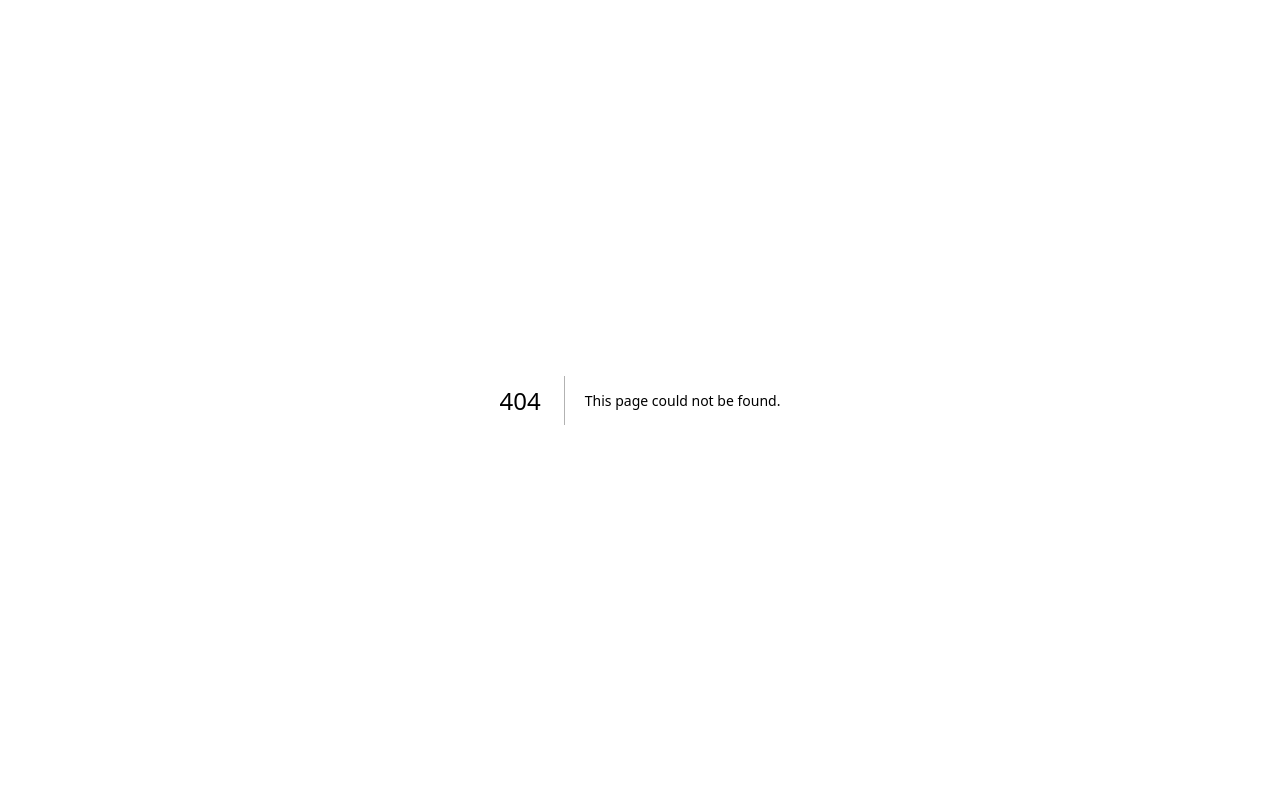
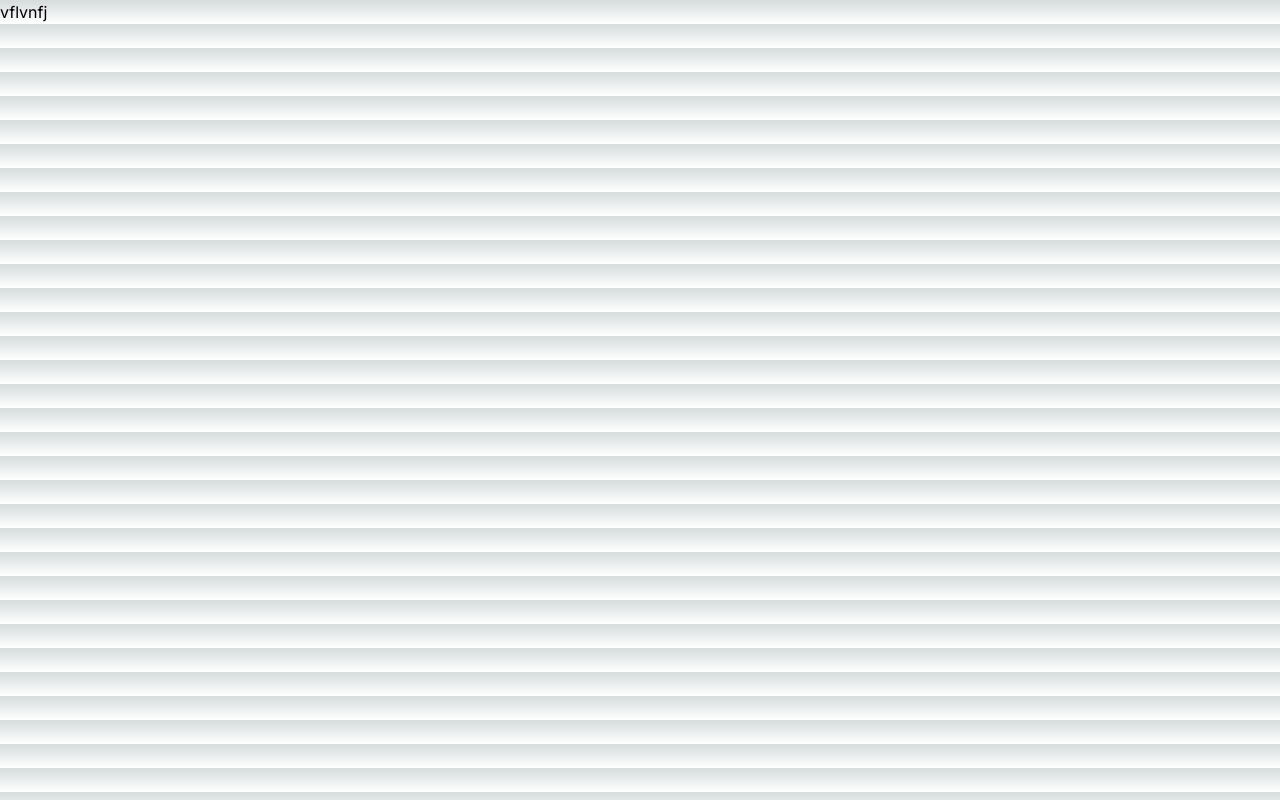
Before and after one commit to HimanshuJain04/Leetcode-clone, a Next.js app: page /auth/login in a window 1280 px wide. Before the commit this address had no page. Built offline with nearby package versions, Linux system fonts and the light colour scheme.

Commit message:
File Structure update

```diff
--- /dev/null
+++ b/src/app/auth/login/page.jsx
@@ -0,0 +1,11 @@
+import React from 'react'
+
+const LoginPage = () => {
+  return (
+    <div>
+      vflvnfj
+    </div>
+  )
+}
+
+export default LoginPage
--- /dev/null
+++ b/src/app/auth/signup/page.jsx
@@ -0,0 +1,11 @@
+import React from 'react'
+
+const SignupPage = () => {
+    return (
+        <div>
+
+        </div>
+    )
+}
+
+export default SignupPage;
--- /dev/null
+++ b/src/app/auth/verify-token/page.jsx
@@ -0,0 +1,11 @@
+import React from 'react'
+
+function VerifyTokenPage() {
+    return (
+        <div>
+
+        </div>
+    )
+}
+
+export default VerifyTokenPage;
--- a/src/app/page.js
+++ b/src/app/page.jsx
@@ -2,11 +2,8 @@
 
 export default function Home() {
   return (
-
     <div>
-
       <h1>helllow world cudbhsbvhufvhjfnvjjnjnjnjndugdiug </h1>
-
     </div>
   );
 }
--- /dev/null
+++ b/src/app/problems/[...problemId]/page.jsx
@@ -0,0 +1,11 @@
+import React from 'react'
+
+const ProblemPage = () => {
+    return (
+        <div>
+
+        </div>
+    )
+}
+
+export default ProblemPage
--- /dev/null
+++ b/src/components/auth/Login.jsx
@@ -0,0 +1,11 @@
+import React from 'react'
+
+const Login = () => {
+  return (
+    <div>
+
+    </div>
+  )
+}
+
+export default Login
--- /dev/null
+++ b/src/components/auth/Signup.jsx
@@ -0,0 +1,11 @@
+import React from 'react'
+
+const Signup = () => {
+    return (
+        <div>
+
+        </div>
+    )
+}
+
+export default Signup
--- /dev/null
+++ b/src/components/auth/VerifyToken.jsx
@@ -0,0 +1,11 @@
+import React from 'react'
+
+const VerifyToken = () => {
+  return (
+    <div>
+
+    </div>
+  )
+}
+
+export default VerifyToken
```
